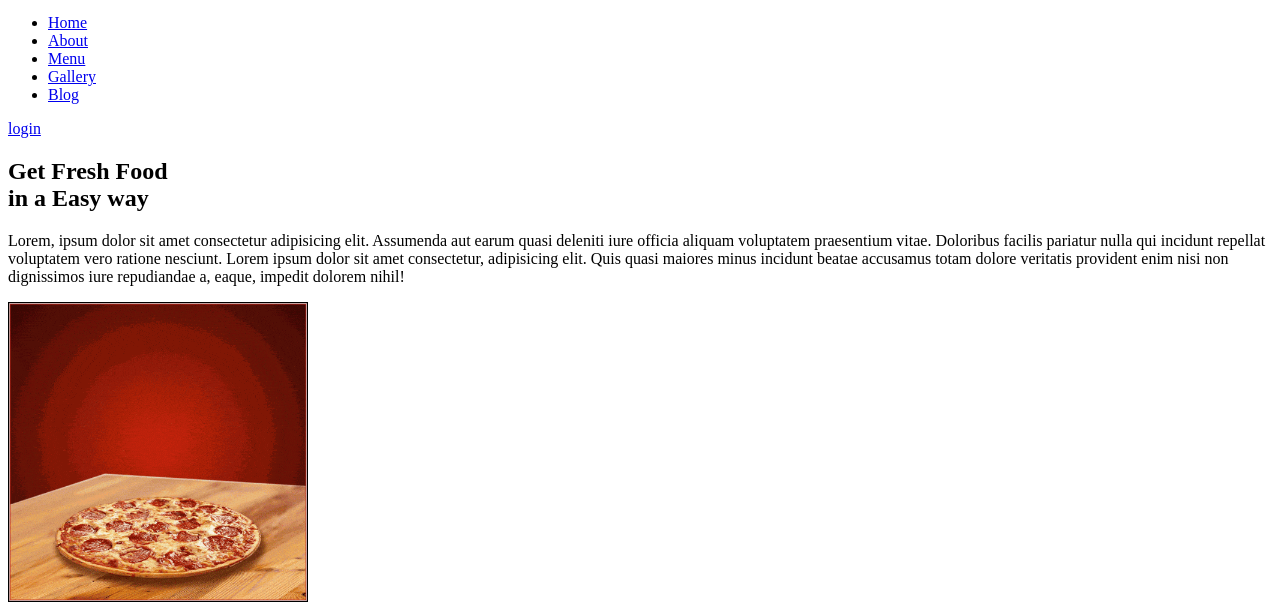
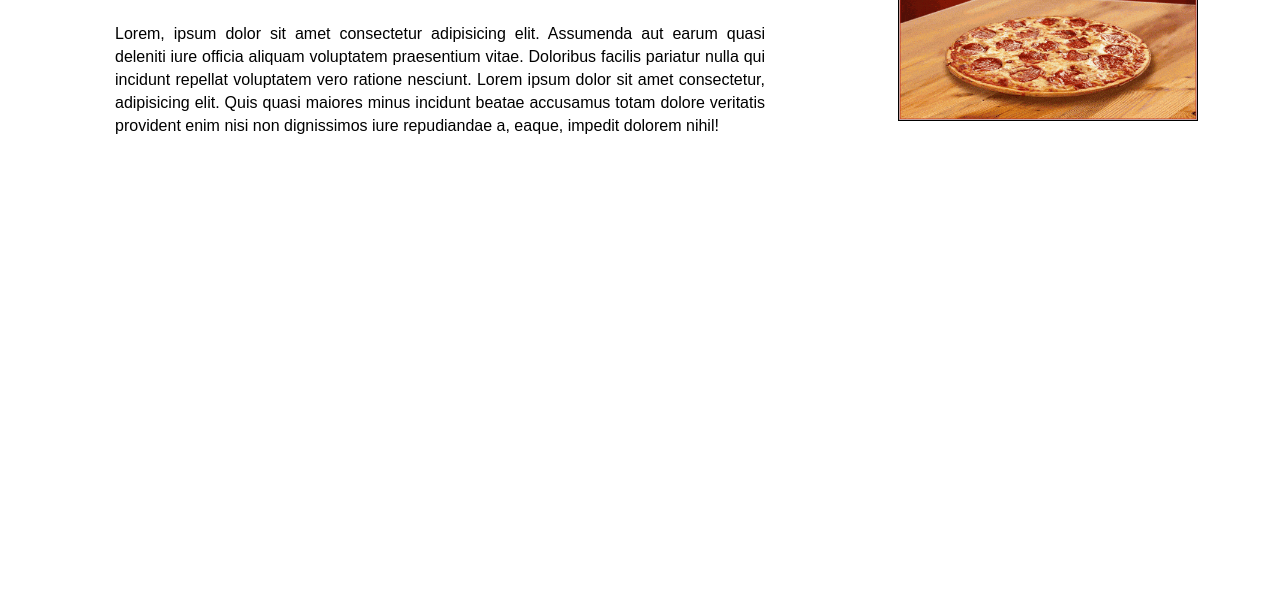
Before and after one commit to VBharath007/first, a plain HTML site: page index.html in a window 1280 px wide. Shown: the part 338-952 px from the top of the page. After the commit the page ends 818 px from the top, so only its background shows below. Drawn offline with Linux system fonts and the light colour scheme; files whose address does not match are found by name.

Commit message:
UI Update

```diff
--- a/project1.html
+++ b/index.html
@@ -4,7 +4,7 @@
     <meta charset="UTF-8">
     <meta name="viewport" content="width=device-width, initial-scale=1.0">
     <title>Document</title>
-    <link rel="stylesheet" href="../project/project1 (1).css">
+    <link rel="stylesheet" href="project1 (1).css">
 </head>
 <body>
 
```
